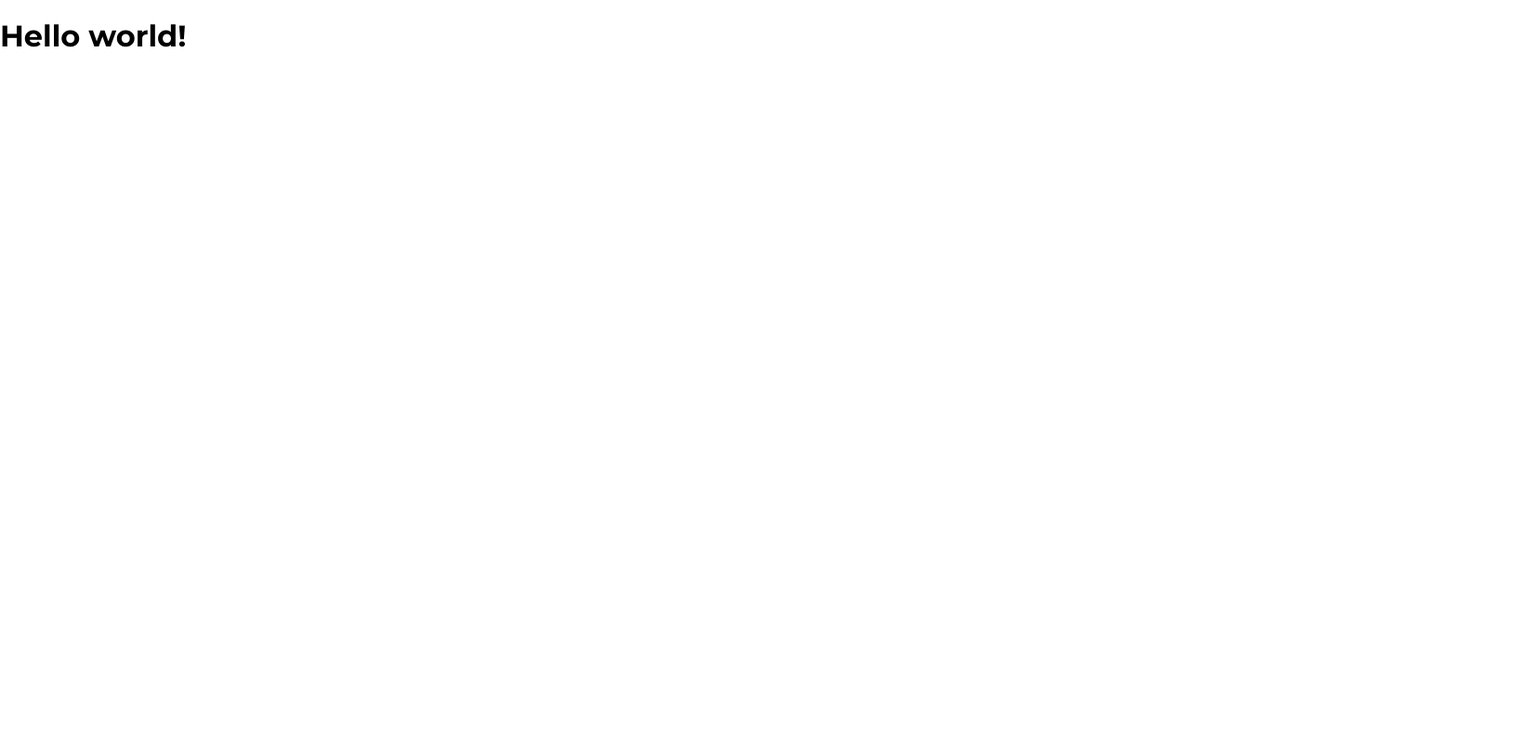
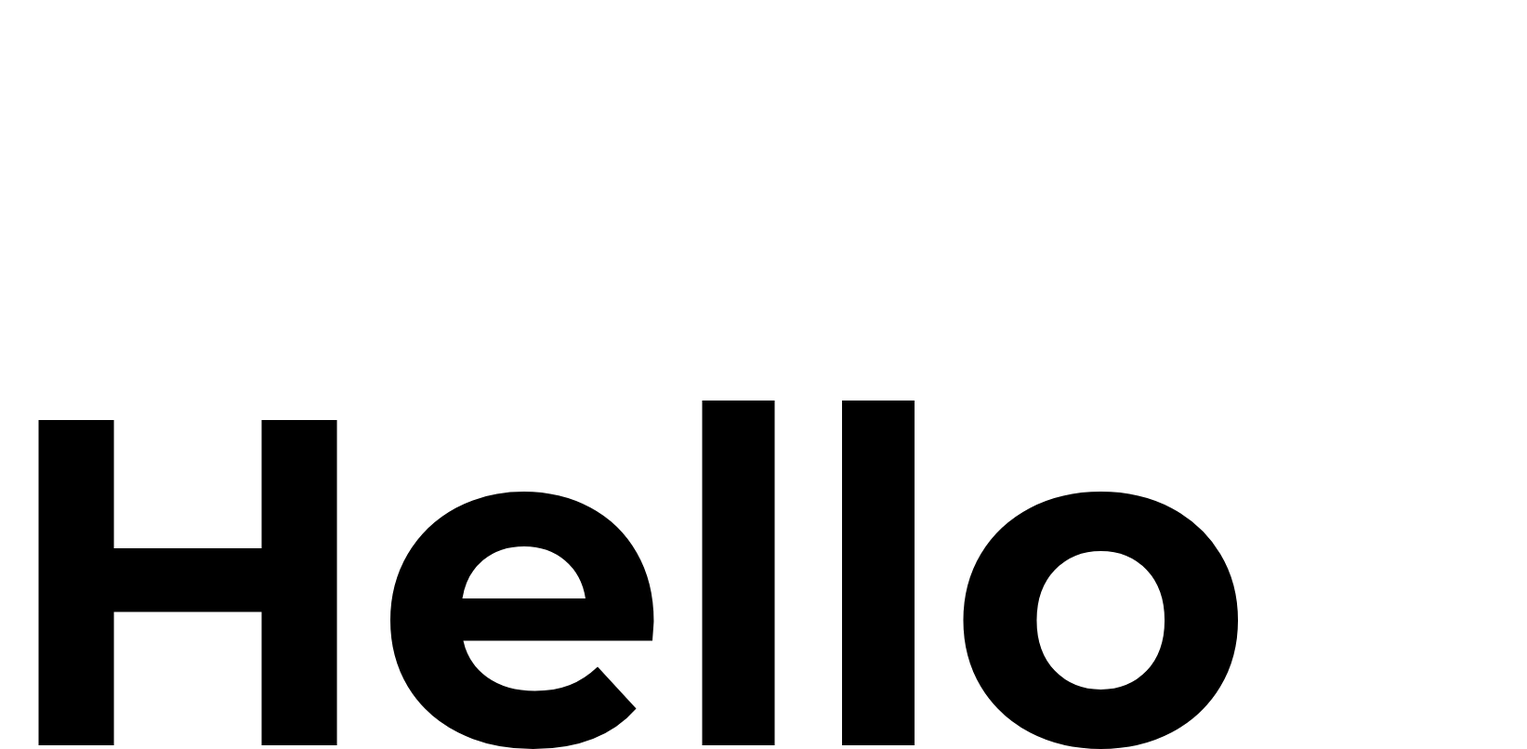
Before and after one commit to MikkoPlus/XOD-Future-academy, a website: page index.html in a window 1280 px wide. Shown: the top 806 px of the page at 93% size, 1643 px wide, since content can reach past the window. Drawn offline with Linux system fonts and the light colour scheme; files whose address does not match are found by name.

Commit message:
start project

```diff
--- a/pages/index.css
+++ b/pages/index.css
@@ -5,3 +5,7 @@
 body {
     font-family: "Montserrat", "Arial", sans-serif;
   }
+
+  h1{
+    font-size: 500px;
+  }
```
Also changed, not shown: package.json (added, +19 -0 lines), 1 other file.
